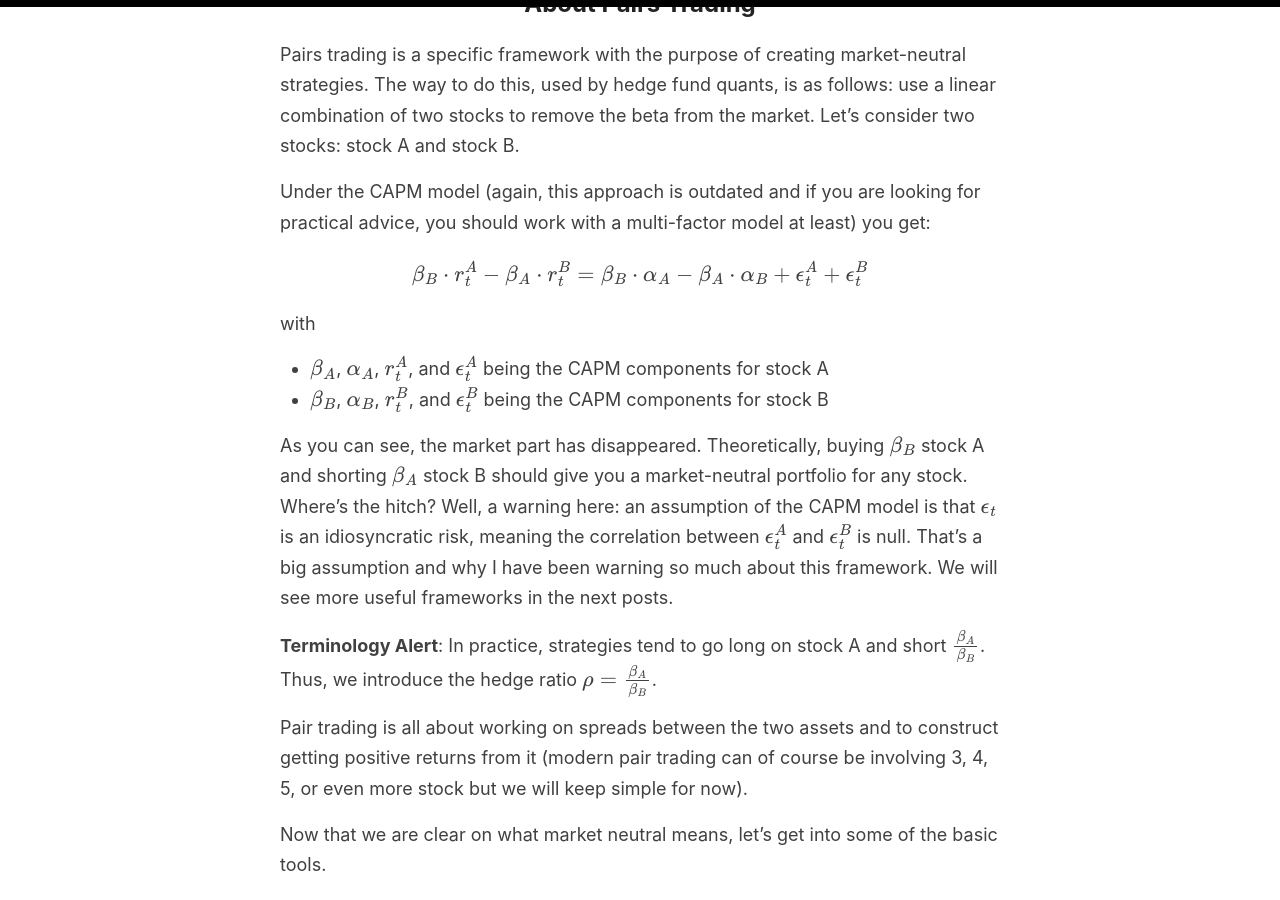
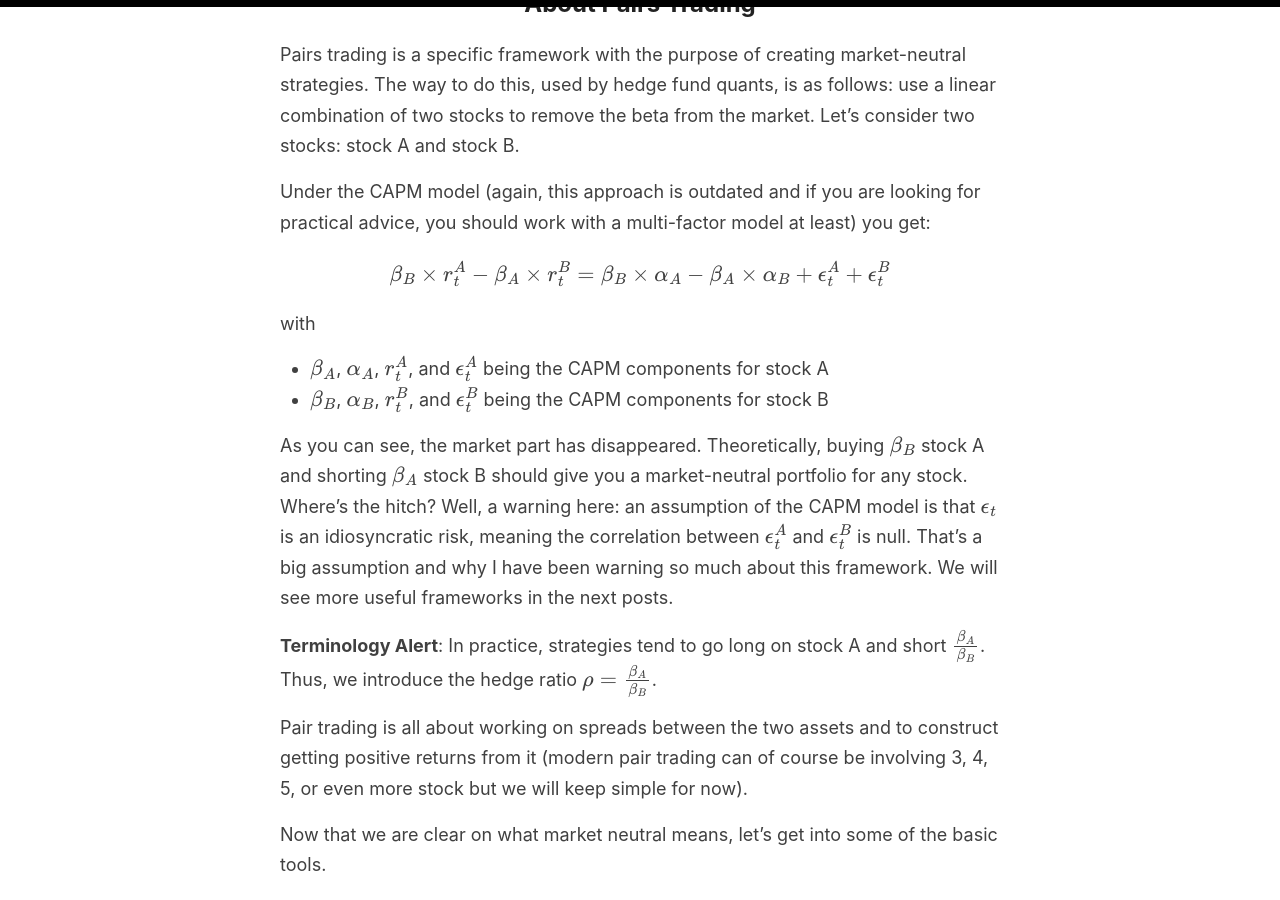
Before and after one commit to Zaltarba/blog, a Jekyll site: the page built from _posts/2024-06-22-IntroPairsTrading.md, in a window 1280 px wide and 900 px high, scrolled down 1357 px. Built offline with Jekyll 4.4.1, drawn with Linux system fonts in a browser that asks for light colours; formulas are drawn with MathJax 3.

Commit message:
Update 2024-06-22-IntroPairsTrading.md

```diff
--- a/_posts/2024-06-22-IntroPairsTrading.md
+++ b/_posts/2024-06-22-IntroPairsTrading.md
@@ -30,7 +30,7 @@ Pairs trading is a specific framework with the purpose of creating market-neutra
 Under the CAPM model (again, this approach is outdated and if you are looking for practical advice, you should work with a multi-factor model at least) you get:
 
 $$
-\beta_B \cdot r_t^A - \beta_A \cdot r_t^B = \beta_B \cdot \alpha_A - \beta_A \cdot \alpha_B + \epsilon_t^A + \epsilon_t^B
+\beta_B \times r_t^A - \beta_A \times r_t^B = \beta_B \times \alpha_A - \beta_A \times \alpha_B + \epsilon_t^A + \epsilon_t^B
 $$
 
 with
```
